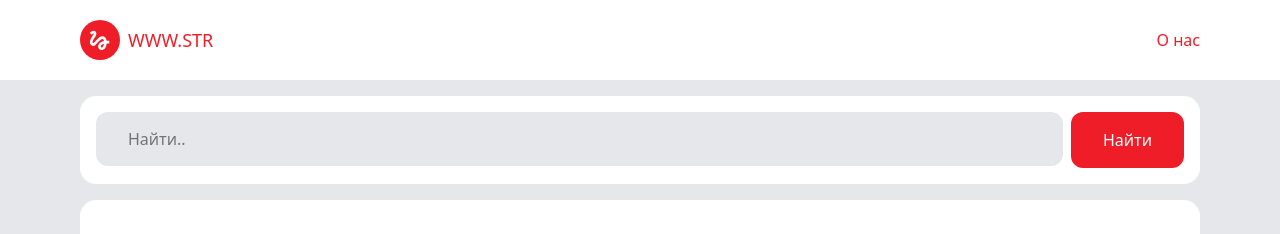
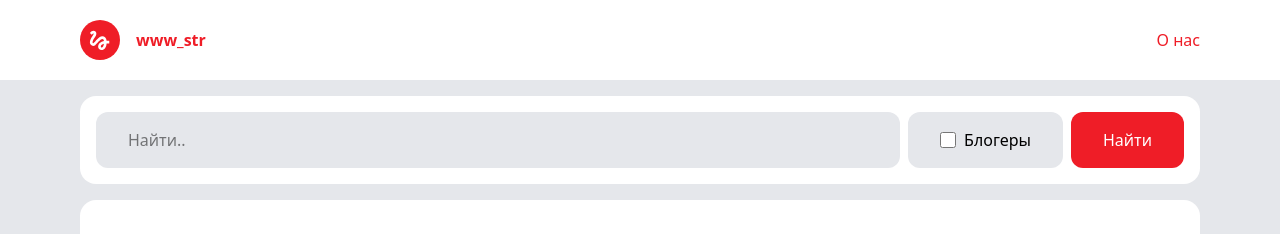
Before and after one commit to www-str/www-str-frontend, a React (Vite) app: page / in a window 1280 px wide. Shown: the top 234 px of the page. Built offline with nearby package versions, Linux system fonts and the light colour scheme.

Commit message:
feat: form sending

```diff
--- a/src/components/FormModal.tsx
+++ b/src/components/FormModal.tsx
@@ -1,35 +1,36 @@
 import { useState } from 'react';
 import Button from './ui/Button'
 import { questionDataType } from '../utils/types';
+import axios from 'axios';
 
 interface IFormModal {
     data: questionDataType[];
     onClose: () => void;
 }
 
-type answersType = {
-    [key: number]: string;
-}
-
 const FormModal = ({ data, onClose }: IFormModal) => {
     const [curQuestion, setCurQuestion] = useState(0);
-    const [answers, setAnswers] = useState<answersType>([]);
 
-    const handleNext = () => {
-        if (answers[curQuestion + 1] != undefined) {
-            setCurQuestion(curQuestion + 1);
+    const sendForm = async (id: string, answer: string) => {
+        try {
+            await axios.post('https://meowmur.ru/api/questions/set', {
+                id: id,
+                response: answer,
+            })
+        } catch (err) {
+            console.error(err);
         }
     }
 
-    const handleSelectAnsw = (id: number, answer: string) => {
-        setAnswers(prev => ({ ...prev, [id]: answer }));
+    const handleSelectAnsw = (answer: string) => {
+        if (data.length - 1 === curQuestion) {
+            onClose();
+            return;
+        }
+        setCurQuestion(prev => prev + 1);
+        sendForm(String(curQuestion + 1), answer)
     }
 
-    const handleClose = () => {
-        if (answers[curQuestion + 1] != undefined) {
-            onClose();
-        }
-    }
 
     return (
         <div className='fixed z-10 inset-x-5 lg:right-10 lg:left-auto bottom-5 lg:bottom-10 lg:w-120 bg-red-200 rounded-2xl flex flex-col gap-4 p-6'>
@@ -38,17 +39,10 @@ const FormModal = ({ data, onClose }: IFormModal) => {
                 <p>{data[curQuestion].text}</p>
             </div>
             <div className="flex items-center justify-between flex-wrap gap-4">
-                <div className="flex gap-2 justify-start lg:justify-between flex-wrap">
+                <div className="flex gap-2 justify-beween lg:justify-between flex-wrap">
                     {data[curQuestion].answers.map((el, index) => (
-                        <Button key={index} choosed={answers[curQuestion + 1] === el} onclick={() => handleSelectAnsw(curQuestion + 1, el)}>{el}</Button>
+                        <Button key={index} onclick={() => handleSelectAnsw(el)}>{el}</Button>
                     ))}
-                </div>
-                <div className="md:ml-auto">
-                    {data.length - 1 === curQuestion ? (
-                        <Button onclick={handleClose}>Завершить</Button>
-                    ) : (
-                        <Button onclick={handleNext}>Следующий</Button>
-                    )}
                 </div>
             </div>
         </div>
--- a/src/components/ui/Logo.tsx
+++ b/src/components/ui/Logo.tsx
@@ -6,7 +6,7 @@ const Logo = ({ className }: LogoType) => {
     return (
         <div className="flex items-center">
             <img src="/logo.svg" className={`w-auto h-10 ${className}`} />
-            <span className="text-[#ef1d27] font-medium text-lg ml-2">WWW.STR</span>
+            <span className="text-[#ef1d27] font-bold text-base ml-4">www_str</span>
         </div>
     )
 }
--- a/src/sections/SearchSection.tsx
+++ b/src/sections/SearchSection.tsx
@@ -14,6 +14,7 @@ const SearchSection = ({ modalOpen, setModalOpen }: ISearchSection) => {
     const [prevSearch, setPrevSearch] = useState("");
     const [searchResult, setSearchResult] = useState([]);
     const [error, setError] = useState(false);
+    const [bloggerChecked, setBloggerChecked] = useState(false);
 
     const handleChangeSearch = (e: React.ChangeEvent<HTMLInputElement>) => {
         setSearch(e.target.value)
@@ -25,7 +26,8 @@ const SearchSection = ({ modalOpen, setModalOpen }: ISearchSection) => {
         try {
             setError(false);
 
-            const url = `${import.meta.env.VITE_API_URL}?key=${import.meta.env.VITE_GOOGLE_API_KEY}&cx=${import.meta.env.VITE_SEARCH_KEY}&q=${search}+краснодар`;
+            const url = `${import.meta.env.VITE_API_URL}?key=${import.meta.env.VITE_GOOGLE_API_KEY
+                }&cx=${import.meta.env.VITE_SEARCH_KEY}&q=${search}+${bloggerChecked ? "блогеры" : ""}+краснодар`;
             const data = await axios.get(url);
 
             setSearchResult(data.data.items);
@@ -45,16 +47,25 @@ const SearchSection = ({ modalOpen, setModalOpen }: ISearchSection) => {
         }
     }
 
+    const toggleBloggerChecked = () => {
+        setBloggerChecked(!bloggerChecked)
+        setPrevSearch('');
+    }
+
     return (
         <>
-            <NarrowContainer classname='p-4 flex gap-2 items-start' >
+            <NarrowContainer classname='p-4 flex gap-2' >
                 <>
                     <input
                         placeholder='Найти..'
-                        className='bg-gray-200 font-medium text-black rounded-xl px-8 py-4 h-full w-full outline-none'
+                        className='bg-gray-200 font-medium text-black rounded-xl px-8 py-4 min-h-full w-full outline-none'
                         type="text" value={search} onChange={handleChangeSearch}
                         onKeyDown={(e) => { e.key === 'Enter' && handlClick() }}
                     />
+                    <div className="bg-gray-200 rounded-xl px-8 min-h-full inline-flex items-center gap-2 cursor-pointer" onClick={toggleBloggerChecked}>
+                        <input type='checkbox' checked={bloggerChecked} id='bloggerCheckbox' className='w-4 h-4' />
+                        <label htmlFor="bloggerCheckbox">Блогеры</label>
+                    </div>
                     <Button onclick={handlClick}>Найти</Button>
                 </>
             </NarrowContainer>
```
